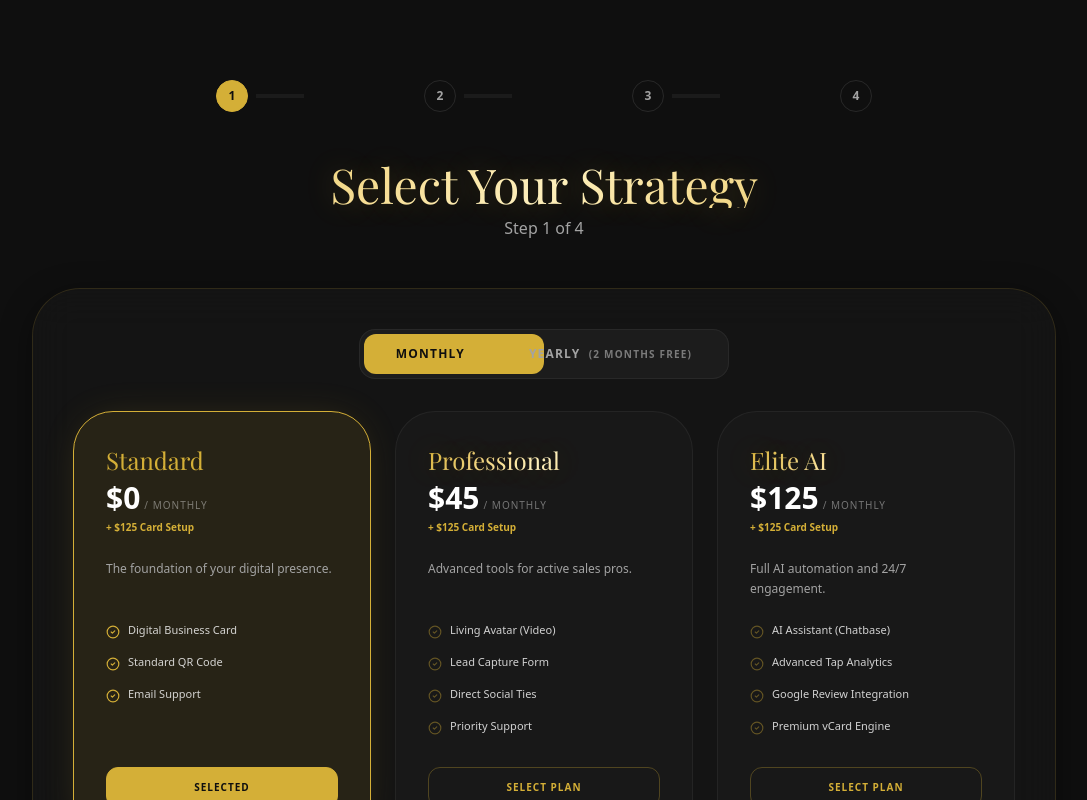
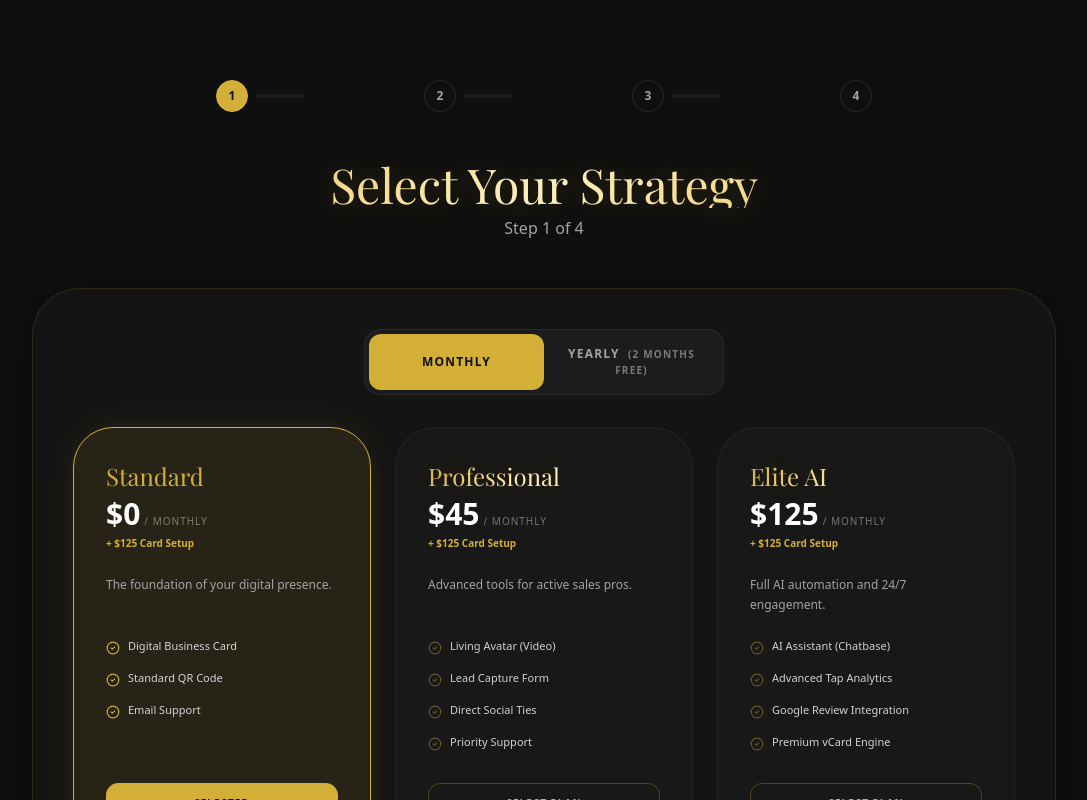
Before and after one commit to emperor1234/Vintedge-Digital-Card, a Next.js app: page /get-started in a window 1280 px wide. Shown: the top 800 px of the page, without its empty margins (96-1183 px from the left). Built offline with nearby package versions, Linux system fonts and the light colour scheme; a web font is replaced by a local one.

Commit message:
Fix: Overlapping billing toggle in onboarding page

```diff
--- a/src/app/get-started/page.tsx
+++ b/src/app/get-started/page.tsx
@@ -229,21 +229,21 @@ export default function OnboardingPage() {
                         <div className="space-y-12">
                             {/* Billing Toggle */}
                             <div className="flex justify-center mb-8">
-                                <div className="bg-muted/50 p-1 rounded-2xl border border-white/5 flex items-center relative">
+                                <div className="bg-muted/50 p-1 rounded-2xl border border-white/5 flex items-center relative w-[360px] max-w-full">
                                     <button
                                         onClick={() => setBillingInterval('monthly')}
-                                        className={`px-8 py-3 rounded-xl text-xs font-bold uppercase tracking-widest transition-all relative z-10 ${billingInterval === 'monthly' ? 'text-background' : 'text-muted-foreground'}`}
+                                        className={`flex-1 py-3 px-2 rounded-xl text-xs font-bold uppercase tracking-widest transition-all relative z-10 ${billingInterval === 'monthly' ? 'text-background' : 'text-muted-foreground'}`}
                                     >
                                         Monthly
                                     </button>
                                     <button
                                         onClick={() => setBillingInterval('yearly')}
-                                        className={`px-8 py-3 rounded-xl text-xs font-bold uppercase tracking-widest transition-all relative z-10 ${billingInterval === 'yearly' ? 'text-background' : 'text-muted-foreground'}`}
+                                        className={`flex-1 py-3 px-2 rounded-xl text-xs font-bold uppercase tracking-widest transition-all relative z-10 ${billingInterval === 'yearly' ? 'text-background' : 'text-muted-foreground'}`}
                                     >
                                         Yearly <span className="text-[10px] opacity-70 ml-1">(2 Months Free)</span>
                                     </button>
                                     <div
-                                        className={`absolute h-[calc(100%-8px)] w-[calc(50%-4px)] bg-accent rounded-xl transition-all duration-300 ${billingInterval === 'yearly' ? 'translate-x-[calc(100%)]' : 'translate-x-0'}`}
+                                        className={`absolute h-[calc(100%-8px)] w-[calc(50%-4px)] bg-accent rounded-xl transition-all duration-300 ${billingInterval === 'yearly' ? 'translate-x-[calc(100%+0px)]' : 'translate-x-0'}`}
                                     />
                                 </div>
                             </div>
```
